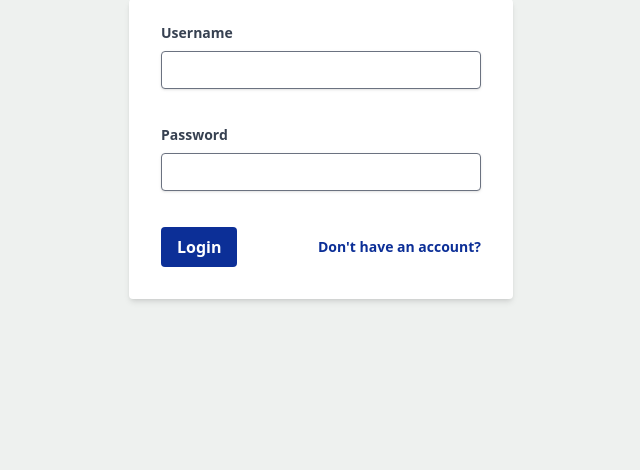
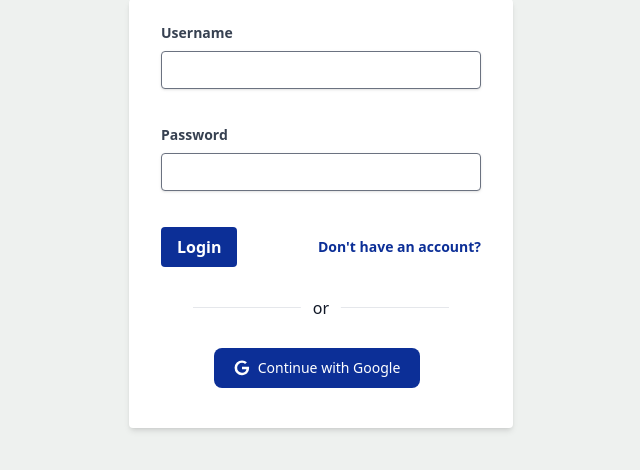
Before and after one commit to matthew-wong1/sse-group-proj1, a Flask app: page /login in a window 1280 px wide. Shown: the part 153-623 px from the top of the page, without its empty margins (319-959 px from the left). Run offline with Flask 3, Linux system fonts and the light colour scheme; style sheets or scripts are compiled from the project's sources; some libraries are stand-ins or nearby versions.

Commit message:
implement OAuth backend and make Sign in with Google button prettier

```diff
--- a/api/app.py
+++ b/api/app.py
@@ -1,6 +1,8 @@
 import json
 import os
 import requests
+import secrets
+os.environ['OAUTHLIB_INSECURE_TRANSPORT'] = '1'
 
 from dotenv import load_dotenv
 from flask import (Flask, jsonify, redirect, render_template, request, session,
@@ -18,6 +20,10 @@ from helpers.auth import (add_user, check_password, check_username,
                           update_user, user_exists)
 
 app = Flask(__name__)
+@app.after_request
+def set_headers(response):
+    response.headers["Referrer-Policy"] = 'no-referrer'
+    return response
 
 load_dotenv()
 app.config['SECRET_KEY'] = os.environ.get("SECRETKEY")
@@ -106,6 +112,71 @@ def settings():
         return render_template("settings.html", errors=errors)
     return render_template("settings.html")
 
+@app.route("/OAuth", methods=["GET", "POST"])
+def OAuth():
+    # Get endpoint for Google login
+    google_provider_config = get_google_provider_config()
+    auth_endpoint = google_provider_config["authorization_endpoint"]
+
+    # Construct request for Google login
+    request_uri = client.prepare_request_uri(auth_endpoint, redirect_uri = request.base_url + "/callback", scope=["openid", "email"])
+    return redirect(request_uri)
+
+
+@app.route("/OAuth/callback", methods=["GET", "POST"])
+def callback():
+    # Get Google's Auth code
+    auth_code = request.args.get("code")
+
+    google_provider_config = get_google_provider_config()
+    token_endpoint = google_provider_config["token_endpoint"]
+
+    # Prepare request for tokens
+    token_url, headers, body = client.prepare_token_request(
+        token_endpoint,
+        authorization_response=request.url,
+        redirect_url=request.base_url,
+        code=auth_code
+    )
+
+    # Send request for tokens
+    token_response = requests.post(
+        token_url,
+        headers=headers,
+        data=body,
+        auth=(GOOGLE_CLIENT_ID, GOOGLE_CLIENT_SECRET)
+    )
+
+    # Parse tokens
+    client.parse_request_body_response(json.dumps(token_response.json()))
+
+    # Get User information
+    userinfo_endpoint = google_provider_config["userinfo_endpoint"]
+    uri, headers, body = client.add_token(userinfo_endpoint)
+    userinfo_response = requests.get(uri, headers=headers, data=body)
+
+    # Parse response from userinfo
+    email = userinfo_response.json()["email"]
+    # Throw error if email not avialable
+
+    # Check if user already exists
+    if not user_exists(email):
+        RAND_PASSWORD_LENGTH = 32
+        rand_password = secrets.token_urlsafe(RAND_PASSWORD_LENGTH)
+        add_user(email, rand_password)
+
+    # Create a user object
+    user = User(id=get_user_id(email), username=email)
+    login_user(user)
+
+    # Log in the user
+    login_user(user)
+
+    print(current_user.id)
+    print(current_user.username)
+    print(session)
+
+    return redirect("/")
 
 @app.route("/login", methods=["GET", "POST"])
 def login():
--- a/api/templates/layout.html
+++ b/api/templates/layout.html
@@ -5,6 +5,7 @@
 		<title>VOYAGE</title>
 		<meta charset="UTF-8" />
 		<meta name="viewport" content="width=device-width, initial-scale=1.0" />
+    <meta name="referrer" content="origin">
 
     <link href="https://cdnjs.cloudflare.com/ajax/libs/flowbite/2.2.0/flowbite.min.css"  rel="stylesheet" />
     <script src="https://cdnjs.cloudflare.com/ajax/libs/flowbite/2.2.0/flowbite.min.js"></script>
--- a/api/templates/login.html
+++ b/api/templates/login.html
@@ -29,23 +29,22 @@
             Don't have an account?
             </a>
         </div>
+        <div class="inline-flex items-center justify-center w-full pt-2">
+            <hr class="w-64 h-px my-8 bg-gray-200 border-0 dark:bg-gray-700">
+            <span class="absolute px-3 font-medium text-gray-900 -translate-x-1/2 bg-white left-1/2 dark:text-white dark:bg-gray-900">or</span>
+        </div>
+        <div class="inline-flex items-center justify-center w-full pt-2">
+            <a href="/OAuth">
+            <button type="button" class="bg-logo-contrast text-white hover:bg-logo-contrast-darker font-medium rounded-lg text-sm px-5 py-2.5 text-center inline-flex items-center me-2 mb-2">
+                <svg class="w-4 h-4 me-2" aria-hidden="true" xmlns="http://www.w3.org/2000/svg" fill="currentColor" viewBox="0 0 18 19">
+                    <path fill-rule="evenodd" d="M8.842 18.083a8.8 8.8 0 0 1-8.65-8.948 8.841 8.841 0 0 1 8.8-8.652h.153a8.464 8.464 0 0 1 5.7 2.257l-2.193 2.038A5.27 5.27 0 0 0 9.09 3.4a5.882 5.882 0 0 0-.2 11.76h.124a5.091 5.091 0 0 0 5.248-4.057L14.3 11H9V8h8.34c.066.543.095 1.09.088 1.636-.086 5.053-3.463 8.449-8.4 8.449l-.186-.002Z" clip-rule="evenodd"/>
+                </svg>
+                Continue with Google
+            </button>
+            </a>
+        </div>
     </form>
-    <script src="https://accounts.google.com/gsi/client" async></script>
-    <div class="bg-white shadow-md rounded mb-4 max-w-sm mx-auto">
-    <div id="g_id_onload"
-        data-client_id="{{ GOOGLE_CLIENT_ID }}"
-        data-login_uri="https://sse-group-proj1.vercel.app/login"
-        data-auto_prompt="false">
-    </div>
-    <div class="g_id_signin"
-        data-type="standard"
-        data-size="large"
-        data-theme="outline"
-        data-text="sign_in_with"
-        data-shape="rectangular"
-        data-logo_alignment="left">
-    </div>
-    </div>
+
 </div>
 
 
```
